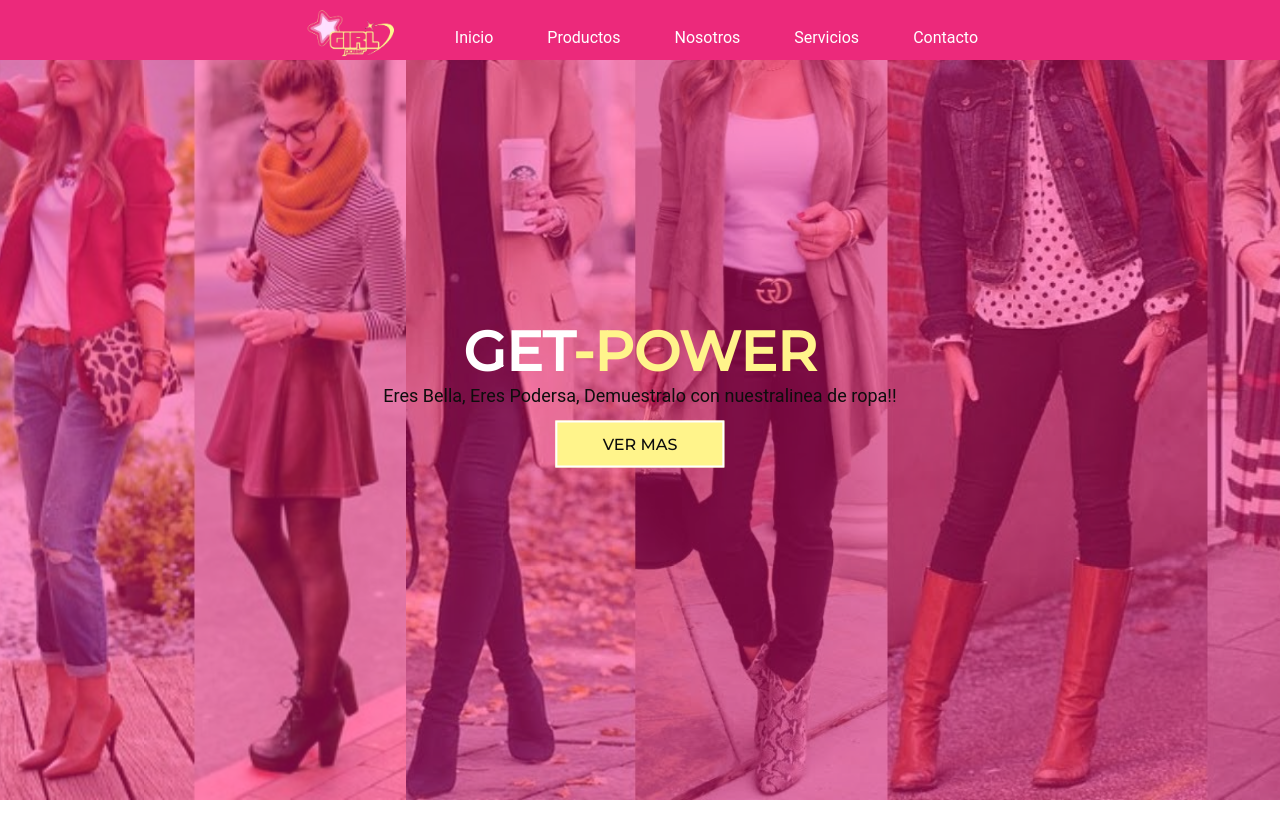
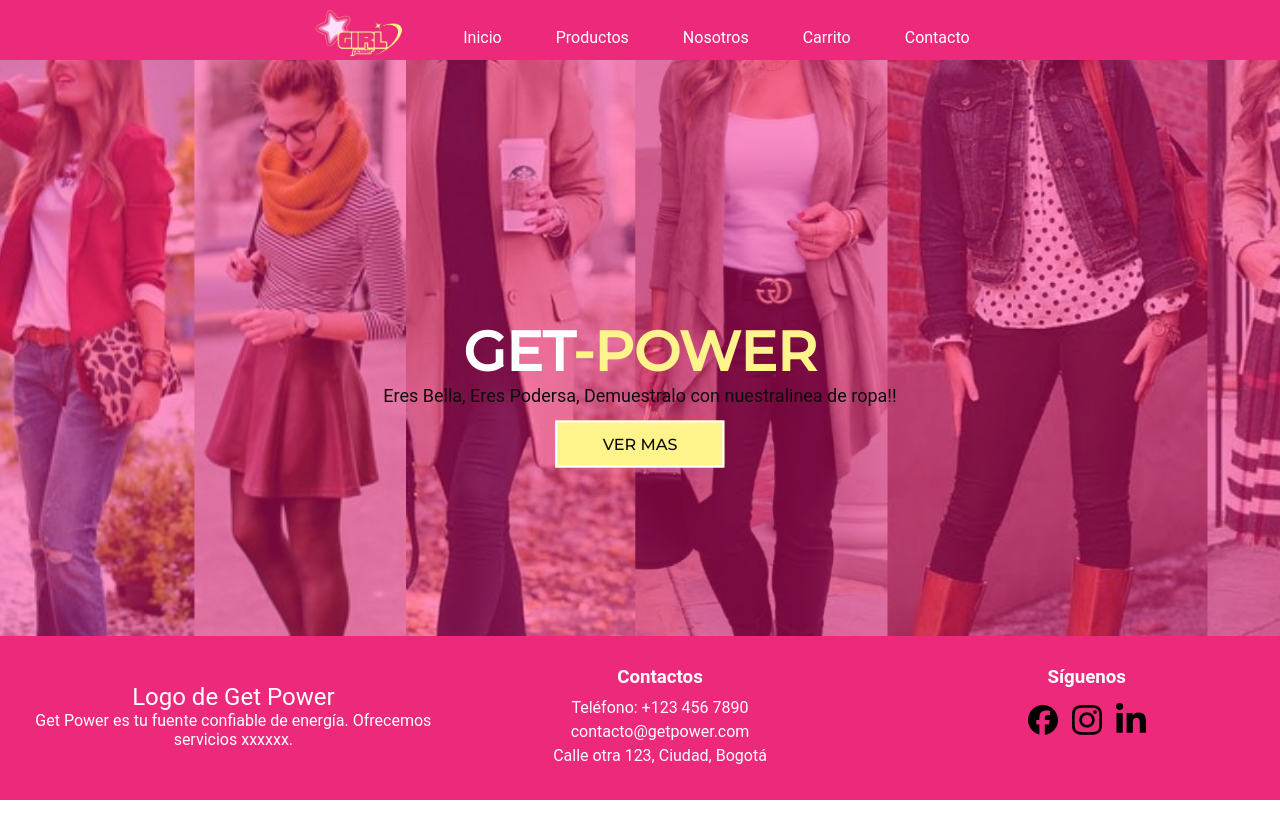
Before and after one commit to MosqueraP/get-power-grupo07, a plain HTML site: page Html/index.html in a window 1280 px wide. Drawn offline with nearby package versions, Linux system fonts and the light colour scheme.

Commit message:
Resolver conflicto

```diff
--- a/Css/style.css
+++ b/Css/style.css
@@ -152,3 +152,70 @@ body {
 .nav-logo img {
     height: 70px; /* Ajusta la altura del logo según tus necesidades */
 }
+
+
+
+/* Estilos para el pie de página */
+.footer {
+    display: flex;
+    justify-content: space-around;
+    background-color: #ec297b;
+    color: white;
+    padding: 20px;
+    text-align: center;
+  }
+
+  .footer-col {
+    flex: 1;
+    padding: 10px;
+  }
+
+  .footer-col img {
+    max-width: 100px;
+    margin-bottom: 10px;
+  }
+
+  .footer-col a img {
+    max-width: 30px;
+    margin: 5px;
+    vertical-align: middle;
+  }
+
+  .footer .sapan-logo{
+    display: flex;
+    flex-direction: column;
+    align-items: center;
+    justify-content: center;
+
+  }
+
+  .footer-col h3 {
+    margin-bottom: 10px;
+  }
+
+  .footer-col p {
+    margin-bottom: 5px;
+  }
+
+  .footer-col span {
+    font-size: 24px;
+    color: white;
+  }
+
+  .footer-col a {
+    color: white;
+    text-decoration: none;
+  }
+
+  .footer-col a:hover {
+    text-decoration: underline;
+  }
+
+  /* Otros estilos generales */
+  footer {
+    text-align: center;
+    padding: 10px;
+    position: fixed;
+    width: 100%;
+    bottom: 0;
+  }
--- a/Html/index.html
+++ b/Html/index.html
@@ -33,7 +33,7 @@
                     <li><a href="#">Inicio</a></li>
                     <li><a href="#">Productos</a></li>
                     <li><a href="#">Nosotros</a></li>
-                    <li><a href="#">Servicios</a></li>
+                    <li><a href="#">Carrito</a></li>
                     <li><a href="#">Contacto</a></li>
                 </ul>
             </nav>
@@ -50,6 +50,36 @@
 
         </div>
     </div>
+
+    <section id="footer">
+        <footer class="footer">
+            <div class="footer-col sapan-logo">
+                <!-- <img src="../img/facebook.svg" alt="Logo de Get Power"> -->
+                <!-- <img src="../img/facebook.svg" alt="Logo de Get Power"> -->
+                <span>Logo de Get Power</span>
+                <p>Get Power es tu fuente confiable de energía. Ofrecemos servicios xxxxxx.</p>
+            </div>
+            <div class="footer-col">
+                <h3>Contactos</h3>
+                <p>Teléfono: +123 456 7890</p>
+                <p>contacto@getpower.com</p>
+                <p>Calle otra 123, Ciudad, Bogotá</p>
+            </div>
+            <div class="footer-col">
+                <h3>Síguenos</h3>
+                <!-- <a href=""></a> -->
+                <a href="#"><img src="../img/facebook.svg" alt="Facebook"></a>
+                <a href="#"><img src="../img/instagram.svg" alt="Instagram"></a>
+                <a href="#"><img src="../img/linkedin-in.svg" alt="LinkedIn"></a>
+            </div>
+        </footer>
+    </section>
+
+
+
+
+
+
     <!-- Scripts de jQuery y Owl Carousel -->
     <script src="https://cdnjs.cloudflare.com/ajax/libs/jquery/3.6.0/jquery.min.js"></script>
     <script src="https://cdnjs.cloudflare.com/ajax/libs/OwlCarousel2/2.3.4/owl.carousel.min.js"></script>
```
